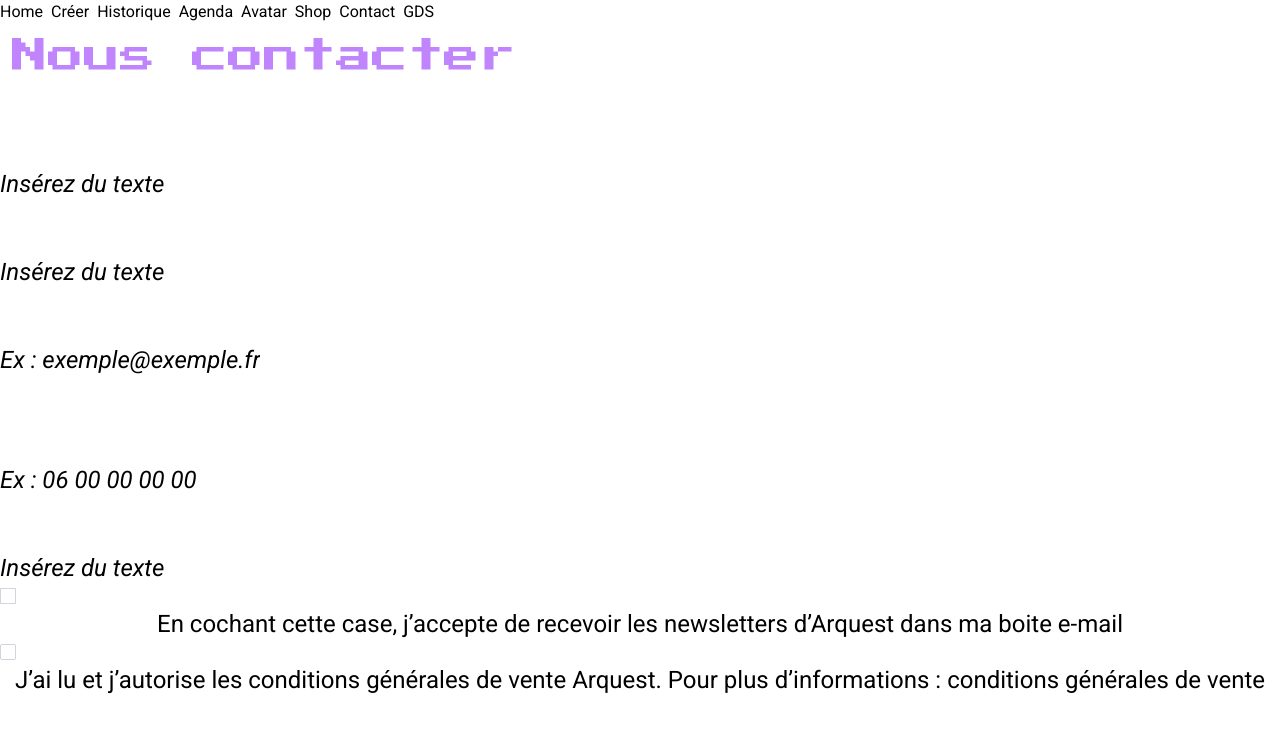
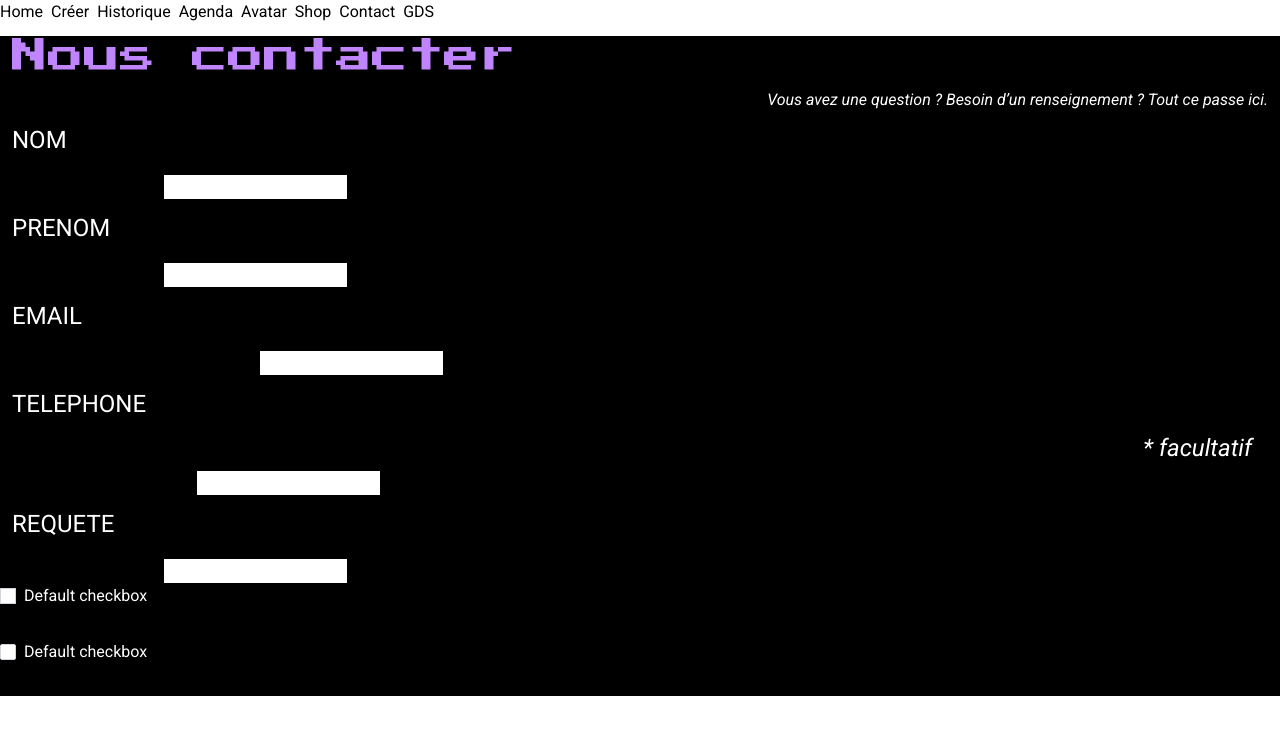
Before and after one commit to gros-eliot/Arquest-app, a Vue app: page /contact in a window 1280 px wide. Shown: the top 734 px of the page. Built offline with nearby package versions, Linux system fonts and the light colour scheme.

Commit message:
background contact

```diff
--- a/src/views/ContactView.vue
+++ b/src/views/ContactView.vue
@@ -1,4 +1,7 @@
 <template>
+
+    <div class="bg-black ...">
+
         <h1 class="text-4xl text-left m-3 text-purple-400">Nous contacter</h1>
         <p class="text-1xl text-right mr-3 text-white italic">Vous avez une question ?  Besoin d’un renseignement ?  Tout ce passe ici.</p>
 
@@ -49,7 +52,7 @@
         </div>
         <p class="text-2xl text-center">J’ai lu et j’autorise les conditions générales de vente Arquest. Pour plus d’informations  : conditions générales de vente</p>
 
-
+    </div>
 </template>
 
 
```
Lines whose indentation alone changed are shown as unchanged.
